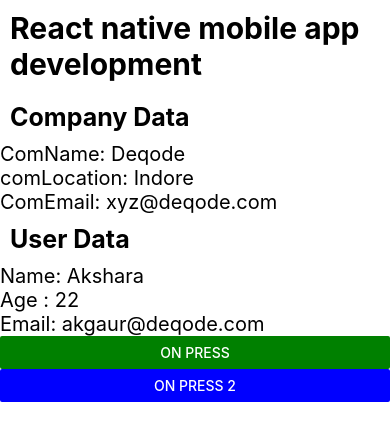
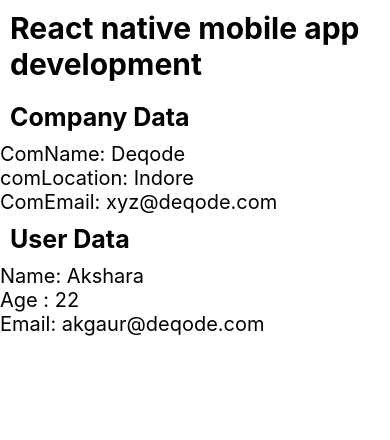
Before and after one commit to AksharaGaur/AwesomeProject, a React Native app: screen / in a window 390 px wide. Shown: the top 440 px of the page. Built offline with nearby package versions, Linux system fonts and the light colour scheme.

Commit message:
add all changes

```diff
--- a/App.tsx
+++ b/App.tsx
@@ -1,30 +1,21 @@
 import { Text, View, Button} from 'react-native';
 import React from 'react';
 import CompanyData from './components/companydata';
+import myButton from './components/myButton';
 
-
-const App = () => {
-
-
+function App() {
 
   return (
     <View>
 
-      <Text style={{fontSize:30, fontWeight:'bold', margin:10}}>React native mobile app development</Text>
+      <Text style={{ fontSize: 30, fontWeight: 'bold', margin: 10 }}>React native mobile app development</Text>
       <CompanyData />
-      <UserData/>
-
+      <UserData />
+      <myButton />
     </View>
 
-  )
+  );
 }
-const fruit = () =>{
-  console.warn("function called")
-}
-const greet = (val : string) => {
-  console.warn(val)
-}
-
 
 const UserData = () =>{
   return (
@@ -33,8 +24,7 @@
     <Text style={{fontSize:20}}>Name: Akshara</Text>
     <Text style={{fontSize:20}}>Age : 22</Text>
     <Text style={{fontSize:20}}>Email: akgaur@deqode.com</Text>
-    <Button title='on Press' color={'green'} onPress={fruit}/>
-    <Button title='on Press 2' color={'blue'} onPress={(e)=>greet("Hello, Good Evening!")}/>
+
     </View>
 
   )
--- /dev/null
+++ b/components/myButton.tsx
@@ -0,0 +1,8 @@
+
+import { Button } from 'react-native';
+
+const MyButton = () => {
+    return <Button title='Click Me' onPress={() => ('Button Pressed')}/>
+}
+
+export default MyButton;
```
